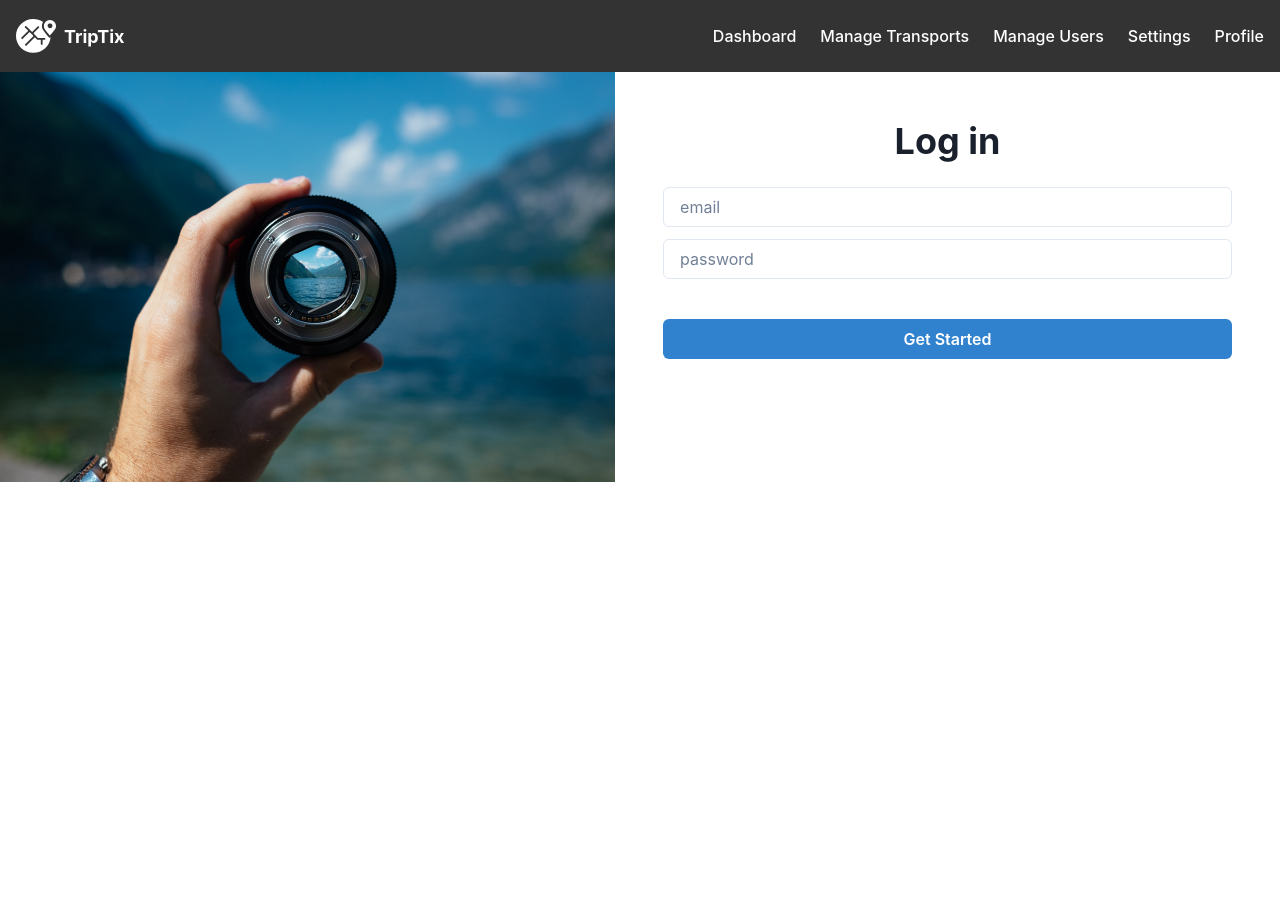
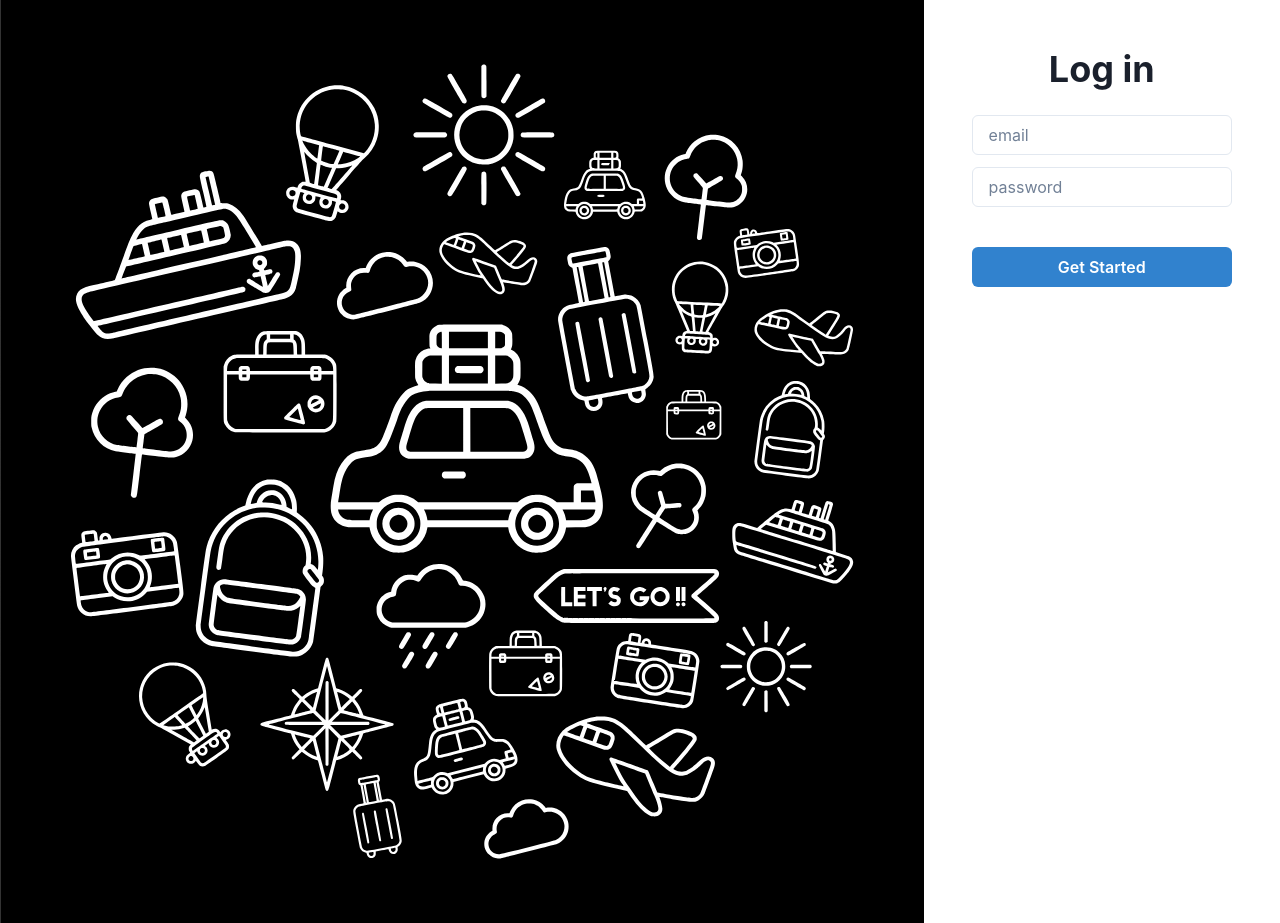
Before and after one commit to Trip-Tix/admin-site, a Next.js app: page / in a window 1280 px wide. Before the commit the page ends 800 px from the top, so only its background shows below. Built offline with nearby package versions, Linux system fonts and the light colour scheme.

Commit message:
Changes in navbar data to iterate. Login page doesnt have the white space below.

```diff
--- a/components/navbar.tsx
+++ b/components/navbar.tsx
@@ -1,5 +1,6 @@
 import { Flex, Box, Text, Image as ChakraImage } from "@chakra-ui/react";
 import NavItem from "./nav_item";
+import NavBarData from "../public/commonData/AdminNavBarData";
 
 interface NavbarProps {
   color: string;
@@ -24,11 +25,9 @@ export default function Navbar({ color }: NavbarProps) {
       </Box>
       <Flex>
         {/* Navbar Options */}
-        <NavItem>Dashboard</NavItem>
-        <NavItem>Manage Transports</NavItem>
-        <NavItem>Manage Users</NavItem>
-        <NavItem>Settings</NavItem>
-        <NavItem>Profile</NavItem>
+        {NavBarData.map((item, index) => (
+          <NavItem key={index}>{item}</NavItem>
+        ))}
       </Flex>
     </Flex>
   );
--- a/pages/index.tsx
+++ b/pages/index.tsx
@@ -2,27 +2,26 @@ import { Flex, Button, Heading, Center } from "@chakra-ui/react";
 import { Input as ChakraInput}  from "@chakra-ui/react" ;
 import Image from "next/image";
 import Login from "../components/login";
-import Navbar from "../components/navbar";
+import SideImage from "../public/images/LoginPageImage.svg";
 
 export default function Home() {
   return(
-    <Flex direction={"column"} justifyContent={"space-evenly"}>
-      <Navbar color="#333" />
-      <Flex direction={"row"} justifyContent={"space-evenly"}>
-        <Flex grow={"1"} direction={"column"} basis={"100%"}>
+    <Flex direction="column" minHeight="100vh">
+      <Flex direction="row" flexGrow={1}>
+        <Flex direction="column">
           <Center>
             <Image
-              src="/images/HomePageImage.jpeg"
+              src={SideImage}
               alt="Picture of triptix"
               width={1000}
               height={1000}
             />
           </Center>
         </Flex>
-        <Flex grow={"1"} direction={"column"} background={"white"} p={12} basis={"100%"}>
+        <Flex direction="column" background="white" p={12} flexGrow={1}>
           <Login/>
         </Flex>
       </Flex>
     </Flex>
-  )
+  );
 }
--- a/public/commonData/navbar_data.js
+++ b/public/commonData/AdminNavBarData.js
@@ -4,4 +4,6 @@ let navbar_items = [
     "Manage Users",
     "Settings",
     "Profile"
-]
+  ];
+
+export default navbar_items;
```
Also changed, not shown: public/commonData/TransportOptionBarData.js (added, +11 -0 lines), public/images/LoginPageImage.svg (added).
